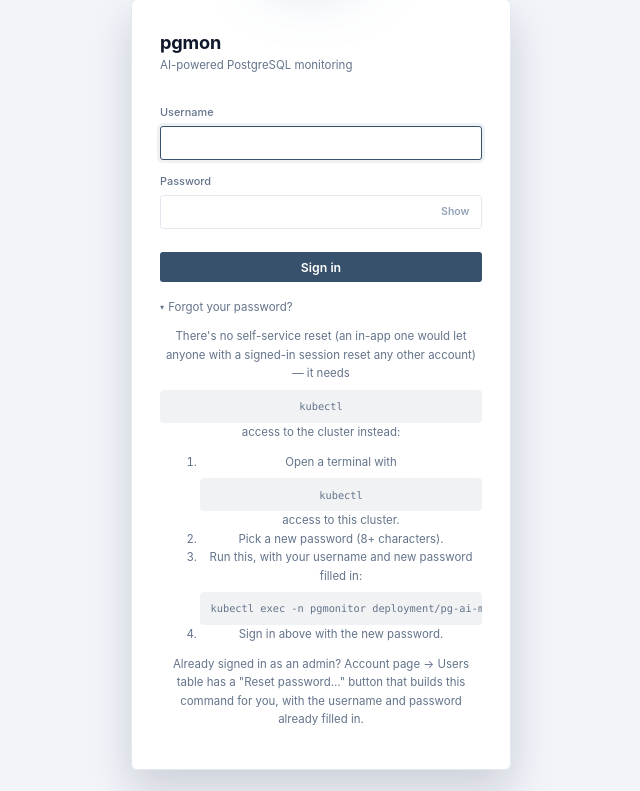
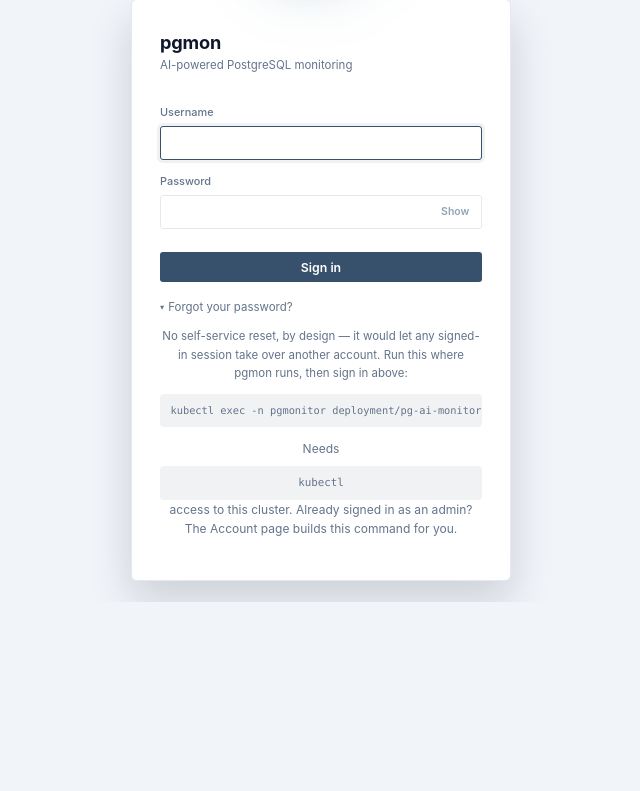
Before and after one commit to sharaththoniyot86/pgmon, a FastAPI app: page /login in a window 1280 px wide, after a click on "Forgot your password?". Shown: the part 208-999 px from the top of the page, without its empty margins (319-959 px from the left). After the commit the page ends 810 px from the top, so only its background shows below. Run offline with FastAPI, Linux system fonts and the light colour scheme; data that the repository does not hold is empty; some libraries are stand-ins or nearby versions.

Commit message:
Cut the forgot-password panel down to the command
It ran ~90 words per deployment mode: a rationale paragraph, a four-step
numbered list where three steps were "open a terminal", "type a password
when prompted" and "sign in", and a closing note. Someone reading it is
locked out and wants one thing -- the command.

Now ~43 words: one line of why there is no self-service reset, the
command, and the single non-obvious fact (it creates the account if it
does not exist). Applied to all four modes, each render-tested.

Co-Authored-By: Claude Opus 5 <noreply@anthropic.com>

```diff
--- a/app/templates/login.html
+++ b/app/templates/login.html
@@ -54,47 +54,19 @@
       <details class="disclosure">
         <summary>Forgot your password?</summary>
         <div class="disclosure-body">
+          <p>No self-service reset, by design &mdash; it would let any signed-in session take over another account. Run this where pgmon runs, then sign in above:</p>
           {% if deployment_mode == "container" %}
-          <p>There's no self-service reset (an in-app one would let anyone with a signed-in session reset any other account) &mdash; it needs access to the container host instead:</p>
-          <ol>
-            <li>Open a terminal on the machine running this container.</li>
-            <li>Run, with your username filled in:<br>
-              <code>podman exec -it pgmon pgmon-reset-password &lt;username&gt;</code><br>
-              <span class="hint-text">(or <code>docker exec -it pgmon pgmon-reset-password &lt;username&gt;</code>; add <code>sudo</code> if that's how the container was started)</span>
-            </li>
-            <li>Enter a new password (8+ characters) when prompted.</li>
-            <li>Sign in above with the new password.</li>
-          </ol>
-          <p>If that username doesn't exist, this creates it fresh as an admin instead of failing &mdash; so it also covers losing every account, not just forgetting one password.</p>
+          <p><code>podman exec -it pgmon pgmon-reset-password &lt;username&gt;</code></p>
+          <p class="hint-text"><code>docker</code> works the same way. Creates the account if it doesn't exist.</p>
           {% elif deployment_mode == "standalone" %}
-          <p>There's no self-service reset (an in-app one would let anyone with a signed-in session reset any other account) &mdash; it needs root access to the server pgmon runs on instead:</p>
-          <ol>
-            <li>Open a terminal (SSH or console) on the server pgmon is installed on.</li>
-            <li>Run, with your username filled in: <code>sudo pgmon-reset-password &lt;username&gt;</code></li>
-            <li>Enter a new password (8+ characters) when prompted.</li>
-            <li>Sign in above with the new password.</li>
-          </ol>
-          <p>If that username doesn't exist, this creates it fresh as an admin instead of failing &mdash; so it also covers losing every account, not just forgetting one password.</p>
+          <p><code>sudo pgmon-reset-password &lt;username&gt;</code></p>
+          <p class="hint-text">Needs root on the server pgmon runs on. Creates the account if it doesn't exist.</p>
           {% elif deployment_mode == "standalone-windows" %}
-          <p>There's no self-service reset (an in-app one would let anyone with a signed-in session reset any other account) &mdash; it needs administrator access to the server pgmon runs on instead:</p>
-          <ol>
-            <li>Open an elevated PowerShell prompt (Run as Administrator) on the server pgmon is installed on.</li>
-            <li>Run, with your username filled in: <code>pgmon-reset-password.ps1 &lt;username&gt;</code></li>
-            <li>Enter a new password (8+ characters) when prompted.</li>
-            <li>Sign in above with the new password.</li>
-          </ol>
-          <p>If that username doesn't exist, this creates it fresh as an admin instead of failing &mdash; so it also covers losing every account, not just forgetting one password.</p>
+          <p><code>pgmon-reset-password.ps1 &lt;username&gt;</code></p>
+          <p class="hint-text">Needs an elevated PowerShell prompt. Creates the account if it doesn't exist.</p>
           {% else %}
-          <p>There's no self-service reset (an in-app one would let anyone with a signed-in session reset any other account) &mdash; it needs <code>kubectl</code> access to the cluster instead:</p>
-          <ol>
-            <li>Open a terminal with <code>kubectl</code> access to this cluster.</li>
-            <li>Pick a new password (8+ characters).</li>
-            <li>Run this, with your username and new password filled in:
-              <code>kubectl exec -n {{ pgmon_namespace }} deployment/{{ pgmon_deployment }} -- python -m app.create_user &lt;username&gt; '&lt;new-password&gt;' --update</code>
-            </li>
-            <li>Sign in above with the new password.</li>
-          </ol>
-          <p>Already signed in as an admin? Account page &rarr; Users table has a "Reset password&hellip;" button that builds this command for you, with the username and password already filled in.</p>
+          <p><code>kubectl exec -n {{ pgmon_namespace }} deployment/{{ pgmon_deployment }} -- python -m app.create_user &lt;username&gt; '&lt;new-password&gt;' --update</code></p>
+          <p class="hint-text">Needs <code>kubectl</code> access to this cluster. Already signed in as an admin? The Account page builds this command for you.</p>
           {% endif %}
         </div>
       </details>
```
